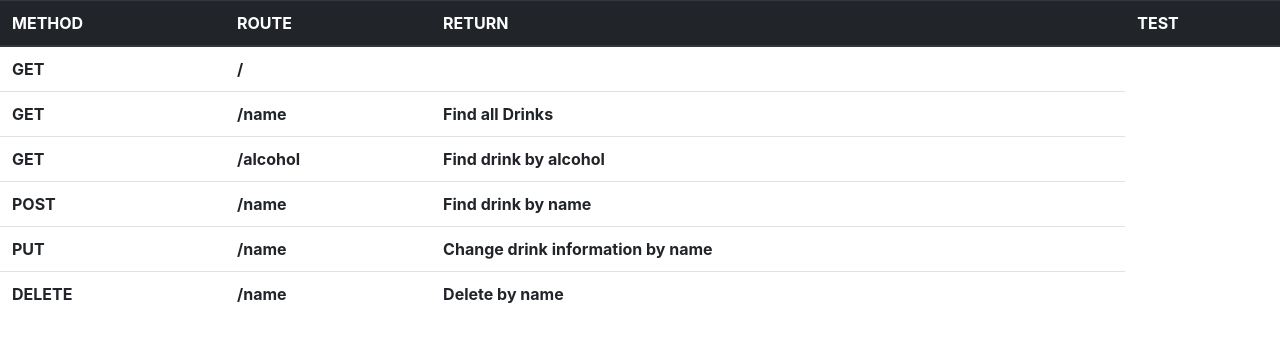
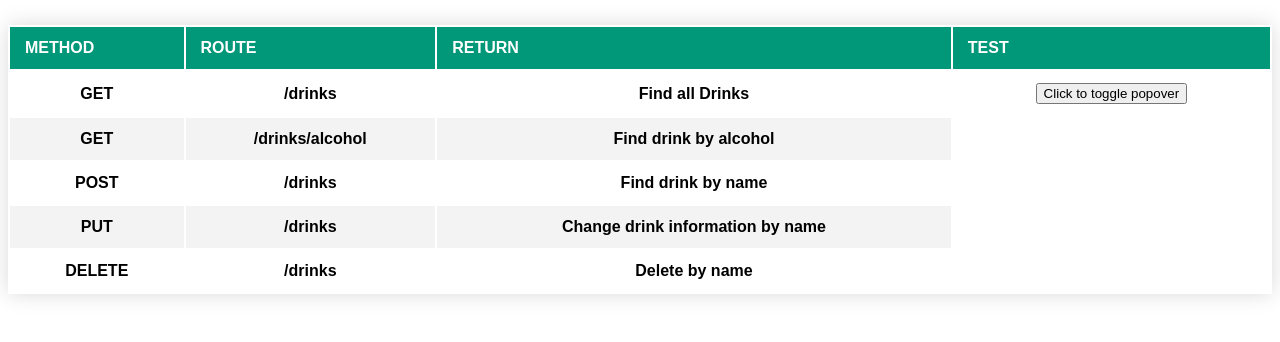
Before and after one commit to danyll39/pug-portfolio-project, a Node server app: page / in a window 1280 px wide. Shown: the top 342 px of the page. Run offline with Node 20, Linux system fonts and the light colour scheme; lists and menus that the app fills with data are empty; some libraries are stand-ins or nearby versions.

Commit message:
Add a all css table

```diff
--- a/index.js
+++ b/index.js
@@ -11,11 +11,11 @@ app.get('/', (request, response) => {
   return response.render('index', { data })
 })
 
-app.get('/gamedata/:id', (request, response) => {
-  const alcohol = data.alcohol === request.params.id
+// app.get('/:drinks', (request, response) => {
+//   const alcohol = data.alcohol === request.params.id
 
-  return response.render('characters', { alcohol })
-})
+//   return response.render('characters', { alcohol })
+// })
 
 
 
--- /dev/null
+++ b/public/css/styles.css
@@ -0,0 +1,40 @@
+.info {
+  border-collapse: collapse;
+  margin: 25px 0;
+  font-size: 0.9em;
+  font-family: sans-serif;
+  min-width: 400px;
+  box-shadow: 0 0 20px rgba(0, 0, 0, 0.15);
+}
+.info thead tr {
+  background-color: #009879;
+  color: #ffffff;
+  text-align: left;
+}
+.info th,
+.info td {
+    padding: 12px 15px;
+}
+.info tr {
+  border-bottom: 1px solid #dddddd;
+}
+
+.info tbody tr:nth-of-type(even) {
+  background-color: #f3f3f3;
+}
+
+.info tbody tr:last-of-type {
+  border-bottom: 2px solid #009879;
+}
+.info tbody tr.active-row {
+  font-weight: bold;
+  color: #009879;
+}
+.info{
+  width: 100%;
+  border-collapse: collapse;
+
+}
+.info tr:hover{
+  background-color: #ffff99;
+}
--- a/views/index.pug
+++ b/views/index.pug
@@ -1,9 +1,10 @@
 html
-    include partials/head.pug
-
+   head
+        include partials/head.pug
+        include partials/scripts
         body
-            div
-                table(class="table")
+            div(class="info")
+                table(style="width:100%")
                     thead(class="thead-dark")
                         tr
                             th(scope="col") METHOD
@@ -11,39 +12,29 @@ html
                             th(scope="col") RETURN
                             th(scope="col") TEST
                     tbody
+
                         tr
-                            th(scope="col") GET
-                            th(scope="col") /
+                            th(scope="col")
+                                onclick= 'GET'
+                            th(scope="col") /drinks
+                            th(scope="col") Find all Drinks
+                            th(scope="col")
+                                button(type="button" class="btn btn-lg btn-danger" data-toggle="popover" title="Popover title" data-content="And here's some amazing content. It's very engaging. Right?") Click to toggle popover
 
                         tr
                             th(scope="col") GET
-                            th(scope="col") /name
-                            th(scope="col") Find all Drinks
-                        tr
-                            th(scope="col") GET
-                            th(scope="col") /alcohol
+                            th(scope="col") /drinks/alcohol
                             th(scope="col") Find drink by alcohol
                         tr
                             th(scope="col") POST
-                            th(scope="col") /name
+                            th(scope="col") /drinks
                             th(scope="col") Find drink by name
 
                         tr
                             th(scope="col") PUT
-                            th(scope="col") /name
+                            th(scope="col") /drinks
                             th(scope="col") Change drink information by name
                         tr
                             th(scope="col") DELETE
-                            th(scope="col") /name
+                            th(scope="col") /drinks
                             th(scope="col") Delete by name
-
-
-
-
-
-
-
-
-script(src='https://code.jquery.com/jquery-3.2.1.slim.min.js' integrity='sha384-KJ3o2DKtIkvYIK3UENzmM7KCkRr/rE9/Qpg6aAZGJwFDMVNA/GpGFF93hXpG5KkN' crossorigin='anonymous')
-script(src='https://cdnjs.cloudflare.com/ajax/libs/popper.js/1.12.9/umd/popper.min.js' integrity='sha384-ApNbgh9B+Y1QKtv3Rn7W3mgPxhU9K/ScQsAP7hUibX39j7fakFPskvXusvfa0b4Q' crossorigin='anonymous')
-script(src='https://maxcdn.bootstrapcdn.com/bootstrap/4.0.0/js/bootstrap.min.js' integrity='sha384-JZR6Spejh4U02d8jOt6vLEHfe/JQGiRRSQQxSfFWpi1MquVdAyjUar5+76PVCmYl' crossorigin='anonymous')
--- a/views/partials/head.pug
+++ b/views/partials/head.pug
@@ -1,2 +1,5 @@
-link(rel="stylesheet" href="/css/styles.css")
-link(rel="stylesheet" href="https://maxcdn.bootstrapcdn.com/bootstrap/4.0.0/css/bootstrap.min.css" integrity="sha384-Gn5384xqQ1aoWXA+058RXPxPg6fy4IWvTNh0E263XmFcJlSAwiGgFAW/dAiS6JXm" crossorigin="anonymous")
+link(rel="stylesheet" href= "/css/styles.css")
+//- link(rel="stylesheet" href="https://maxcdn.bootstrapcdn.com/bootstrap/4.0.0/css/bootstrap.min.css" integrity="sha384-Gn5384xqQ1aoWXA+058RXPxPg6fy4IWvTNh0E263XmFcJlSAwiGgFAW/dAiS6JXm" crossorigin="anonymous")
+
+head
+    //- link(rel="stylesheet" href="/css/styles.css")
--- /dev/null
+++ b/views/partials/scripts.pug
@@ -0,0 +1,3 @@
+script(src='https://code.jquery.com/jquery-3.2.1.slim.min.js' integrity='sha384-KJ3o2DKtIkvYIK3UENzmM7KCkRr/rE9/Qpg6aAZGJwFDMVNA/GpGFF93hXpG5KkN' crossorigin='anonymous')
+script(src='https://cdnjs.cloudflare.com/ajax/libs/popper.js/1.12.9/umd/popper.min.js' integrity='sha384-ApNbgh9B+Y1QKtv3Rn7W3mgPxhU9K/ScQsAP7hUibX39j7fakFPskvXusvfa0b4Q' crossorigin='anonymous')
+script(src='https://maxcdn.bootstrapcdn.com/bootstrap/4.0.0/js/bootstrap.min.js' integrity='sha384-JZR6Spejh4U02d8jOt6vLEHfe/JQGiRRSQQxSfFWpi1MquVdAyjUar5+76PVCmYl' crossorigin='anonymous')
```
